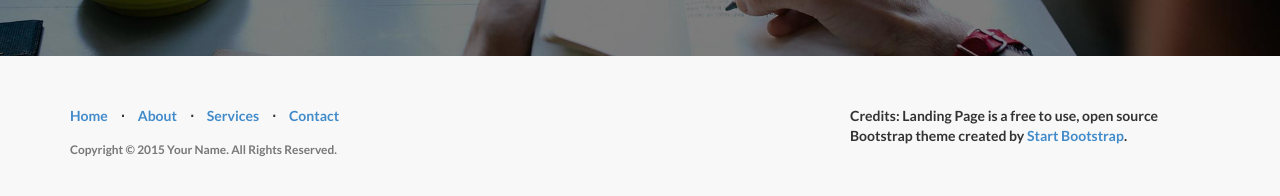
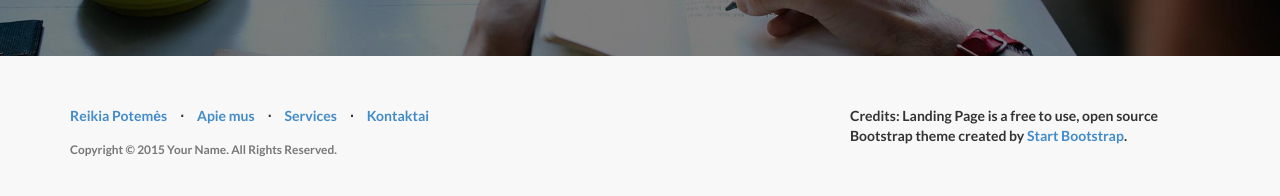
Before and after one commit to potemes/potemes.github.io, a Jekyll site: the page built from index.html, in a window 1280 px wide and 900 px high, scrolled down 2028 px. Shown: the part 692-888 px from the top of the window. Built offline with Jekyll 4.4.1, drawn with Linux system fonts in a browser that asks for light colours.

Commit message:
Update footer.html

```diff
--- a/_includes/footer.html
+++ b/_includes/footer.html
@@ -5,11 +5,11 @@
             <div class="col-md-8">
                 <ul class="list-inline">
                     <li>
-                        <a href="#home">Home</a>
+                        <a href="#home">Reikia Potemės</a>
                     </li>
                     <li class="footer-menu-divider">&sdot;</li>
                     <li>
-                        <a href="#about">About</a>
+                        <a href="#about">Apie mus</a>
                     </li>
                     <li class="footer-menu-divider">&sdot;</li>
                     <li>
@@ -17,7 +17,7 @@
                     </li>
                     <li class="footer-menu-divider">&sdot;</li>
                     <li>
-                        <a href="#contact">Contact</a>
+                        <a href="#contact">Kontaktai</a>
                     </li>
                 </ul>
                 <p class="copyright text-muted small">{{ site.copyright }}</p>
```
